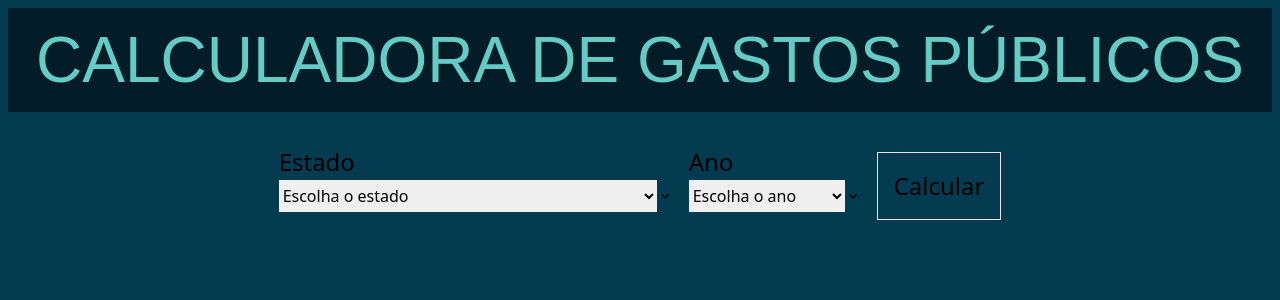
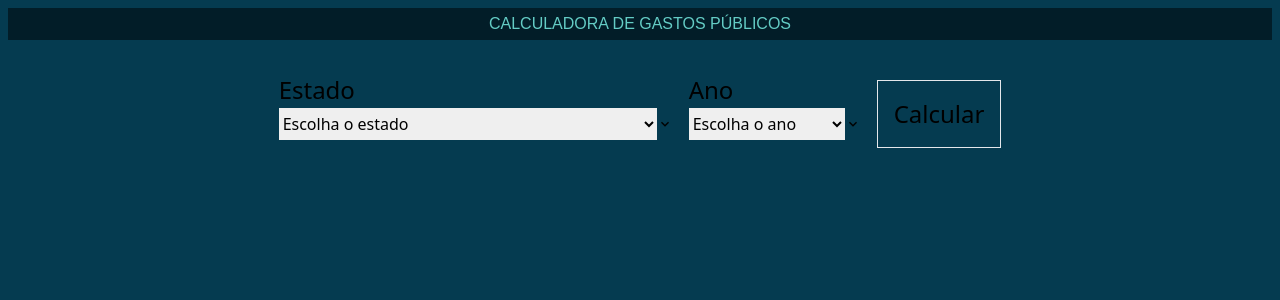
Before and after one commit to brunom764/govPortal, a Next.js app: page / in a window 1280 px wide. Shown: the top 300 px of the page. Built offline with nearby package versions, Linux system fonts and the light colour scheme.

Commit message:
style: change title size

```diff
--- a/src/pages/index.tsx
+++ b/src/pages/index.tsx
@@ -17,7 +17,7 @@
 
   return (
     <Box minH="100vh" backgroundColor="#053B50" p={8}>
-      <Heading fontSize="4rem" color="#64CCC5" className='text-center bg-black bg-opacity-50'
+      <Heading fontSize={{ base: "1.75rem", md: "2.5rem", lg: "4rem" }} color="#64CCC5" className='text-center bg-black bg-opacity-50'
        fontFamily="sans-serif" py={4}>
         CALCULADORA DE GASTOS PÚBLICOS
       </Heading>
```
